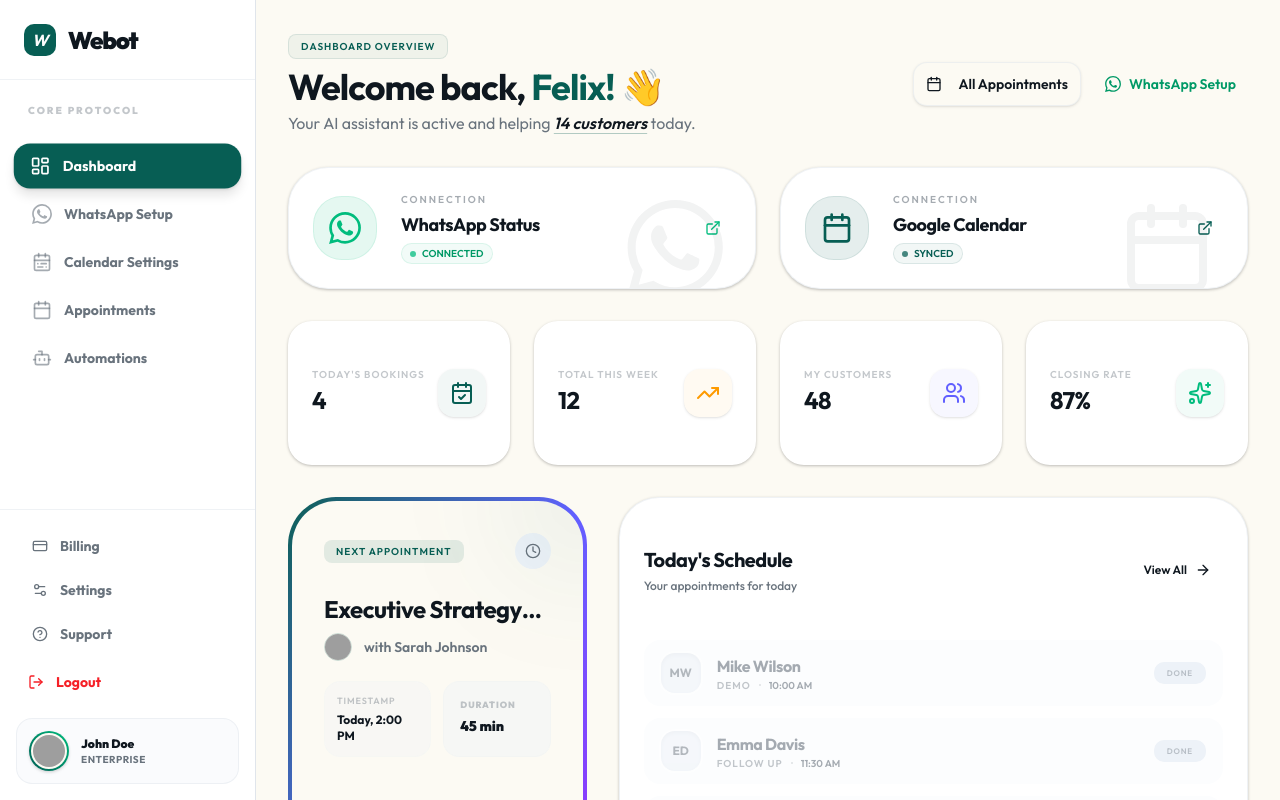
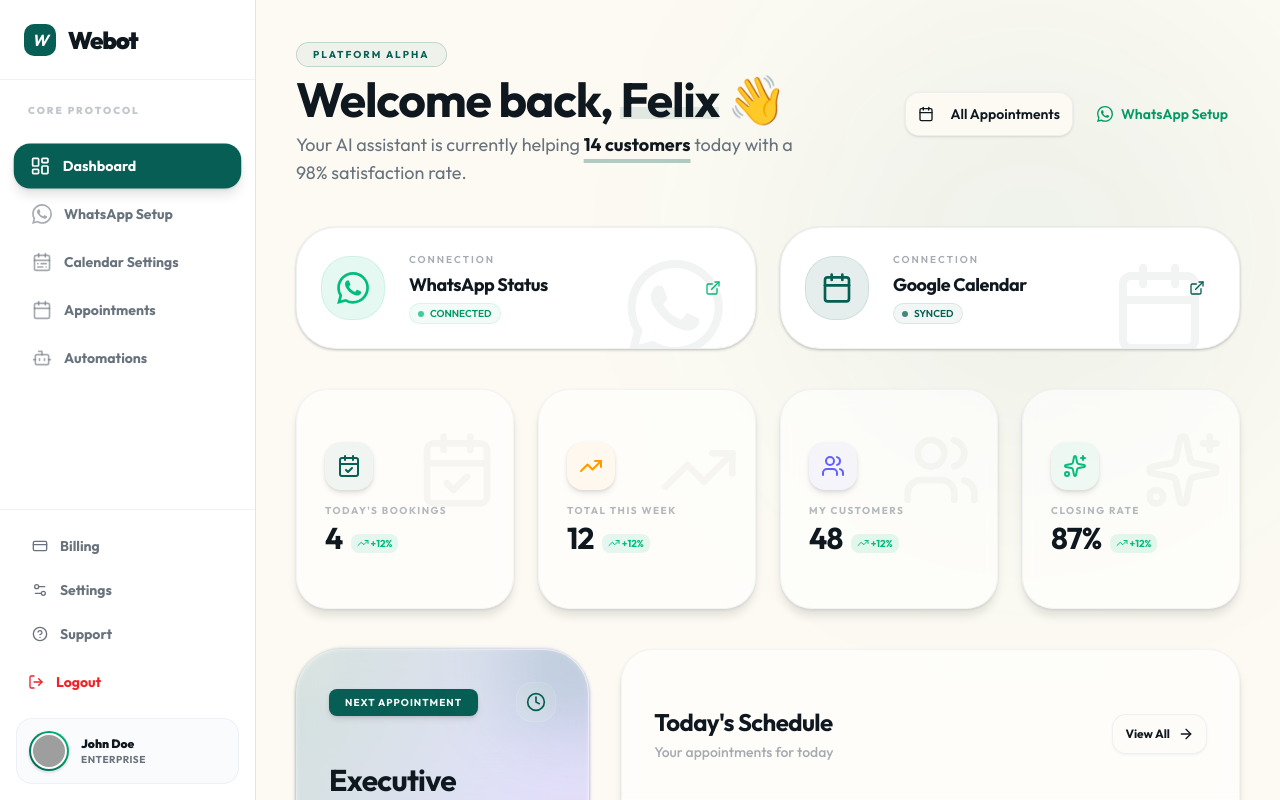
Before and after one commit to Lordevs/webot-frontend, a Next.js app: page /dashboard in a window 1280 px wide. Built offline with nearby package versions, Linux system fonts and the light colour scheme; grey boxes are pictures that could not be loaded.

Commit message:
feat: implement dashboard overview page with stat cards, next appointment, operational timeline, and quick actions.

```diff
--- a/src/components/platform/dashboard/dashboard-overview.tsx
+++ b/src/components/platform/dashboard/dashboard-overview.tsx
@@ -128,24 +128,33 @@ const DashboardOverview = () => {
       initial="hidden"
       animate="visible"
       variants={containerVariants}
-      className="max-w-7xl mx-auto space-y-8 p-4 lg:p-8">
+      className="max-w-7xl mx-auto space-y-10 p-6 lg:p-10 relative">
+      {/* Background Ornament */}
+      <div className="absolute top-0 right-0 -z-10 w-[500px] h-[500px] bg-primary/5 rounded-full blur-[120px] pointer-events-none" />
+      <div className="absolute bottom-0 left-0 -z-10 w-[300px] h-[300px] bg-indigo-500/5 rounded-full blur-[100px] pointer-events-none" />
+
       {/* Page Header */}
-      <div className="flex flex-col lg:flex-row lg:items-center lg:justify-between gap-6">
-        <motion.div variants={itemVariants} className="space-y-1">
+      <div className="flex flex-col lg:flex-row lg:items-center lg:justify-between gap-8">
+        <motion.div variants={itemVariants} className="space-y-2">
           <Badge
             variant="outline"
-            className="mb-2 bg-primary/5 border-primary/10 text-primary font-semibold uppercase tracking-widest text-[10px] px-3 py-1">
-            Dashboard Overview
+            className="bg-primary/5 border-primary/20 text-primary font-bold uppercase tracking-[0.2em] text-[10px] px-4 py-1 rounded-full">
+            Platform Alpha
           </Badge>
-          <h1 className="text-3xl lg:text-4xl font-bold tracking-tight text-foreground">
-            Welcome back, <span className="text-primary">Felix!</span> 👋
+          <h1 className="text-4xl lg:text-5xl font-bold tracking-tight text-foreground">
+            Welcome back,{" "}
+            <span className="relative inline-block">
+              Felix
+              <span className="absolute bottom-1 left-0 w-full h-3 bg-primary/10 -z-10" />
+            </span>{" "}
+            👋
           </h1>
-          <p className="text-muted-foreground text-base">
-            Your AI assistant is active and helping{" "}
-            <span className="text-foreground font-semibold italic underline decoration-primary/30 underline-offset-4">
+          <p className="text-muted-foreground text-lg max-w-lg">
+            Your AI assistant is currently helping{" "}
+            <span className="text-foreground font-bold underline decoration-primary/30 underline-offset-8 decoration-4">
               14 customers
             </span>{" "}
-            today.
+            today with a 98% satisfaction rate.
           </p>
         </motion.div>
 
--- a/src/components/platform/dashboard/next-appointment.tsx
+++ b/src/components/platform/dashboard/next-appointment.tsx
@@ -22,59 +22,67 @@ export const NextAppointmentCard = ({
   variants,
 }: NextAppointmentProps) => (
   <motion.div variants={variants} className="lg:col-span-1">
-    <div className="h-full relative p-1 bg-linear-to-br from-primary via-indigo-500 to-purple-600 rounded-[3rem] shadow-3xl shadow-primary/10">
-      <div className="bg-background dark:bg-zinc-950 h-full rounded-[2.8rem] p-8 flex flex-col relative overflow-hidden group">
-        <div className="absolute top-0 right-0 w-32 h-32 bg-primary/10 rounded-full blur-3xl -mr-16 -mt-16 group-hover:scale-150 transition-transform duration-700" />
+    <div className="h-full relative group">
+      {/* Dynamic Glow Background */}
+      <div className="absolute inset-0 bg-linear-to-br from-primary/30 via-indigo-500/30 to-purple-600/30 blur-[2px] rounded-[3rem] -z-10 group-hover:blur-xs transition-all duration-700" />
 
-        <div className="flex items-center justify-between mb-6">
-          <Badge className="bg-primary/10 text-primary border-none font-semibold text-[10px] uppercase px-3 py-1 tracking-widest">
+      <div className="bg-card/40 backdrop-blur-xl border border-white/10 h-full rounded-[2.8rem] p-8 flex flex-col relative overflow-hidden shadow-2xl shadow-primary/5">
+        {/* Animated Corner Ornament */}
+        <div className="absolute -top-12 -right-12 w-32 h-32 bg-primary/20 rounded-full blur-2xl group-hover:scale-150 transition-transform duration-700" />
+
+        <div className="flex items-center justify-between mb-10">
+          <Badge className="bg-primary text-primary-foreground border-none font-bold text-[10px] uppercase px-4 py-1.5 tracking-widest shadow-lg shadow-primary/20">
             Next Appointment
           </Badge>
-          <div className="w-9 h-9 rounded-full bg-muted flex items-center justify-center">
-            <Clock className="w-4 h-4 text-muted-foreground" />
+          <div className="w-10 h-10 rounded-2xl bg-white/5 border border-white/10 flex items-center justify-center backdrop-blur-md">
+            <Clock className="w-5 h-5 text-primary" />
           </div>
         </div>
 
-        <div className="flex-1 space-y-5">
-          <div>
-            <h3 className="text-2xl font-bold tracking-tight mb-2 line-clamp-1">
+        <div className="flex-1 space-y-8">
+          <div className="space-y-3">
+            <h3 className="text-3xl font-bold tracking-tight text-foreground leading-tight">
               {appointment.title}
             </h3>
-            <div className="flex items-center gap-3">
+            <div className="flex items-center gap-3 p-2 pr-4 rounded-2xl bg-white/5 border border-white/5 w-fit">
               <img
                 src={appointment.avatar}
                 alt=""
-                className="w-7 h-7 rounded-full border border-primary/20"
+                className="w-8 h-8 rounded-full border-2 border-primary/30"
               />
-              <p className="text-muted-foreground font-semibold text-sm">
+              <p className="text-muted-foreground font-bold text-sm tracking-tight">
                 with {appointment.customer}
               </p>
             </div>
           </div>
 
-          <div className="grid grid-cols-2 gap-3">
-            <div className="p-3 rounded-2xl bg-muted/30 border border-border/10 space-y-1">
-              <p className="text-[9px] font-semibold uppercase tracking-widest text-muted-foreground/40">
-                Timestamp
+          <div className="grid grid-cols-2 gap-4">
+            <div className="p-4 rounded-3xl bg-white/5 border border-white/10 flex flex-col gap-1 hover:bg-white/10 transition-colors">
+              <p className="text-[9px] font-bold uppercase tracking-[0.2em] text-primary/60">
+                Date & Time
               </p>
-              <p className="font-bold text-xs">
+              <p className="font-bold text-sm text-foreground">
                 {appointment.date}, {appointment.time}
               </p>
             </div>
-            <div className="p-4 rounded-2xl bg-muted/40 border border-border/10 space-y-1">
-              <p className="text-[9px] font-black uppercase tracking-widest text-muted-foreground/40">
+            <div className="p-4 rounded-3xl bg-white/5 border border-white/10 flex flex-col gap-1 hover:bg-white/10 transition-colors">
+              <p className="text-[9px] font-bold uppercase tracking-[0.2em] text-primary/60">
                 Duration
               </p>
-              <p className="font-black text-sm">{appointment.duration}</p>
+              <p className="font-bold text-sm text-foreground">
+                {appointment.duration}
+              </p>
             </div>
           </div>
         </div>
 
-        <div className="mt-8 pt-6 border-t border-border/10">
-          <Button className="w-full h-12 rounded-xl font-semibold uppercase tracking-wider shadow-lg shadow-primary/10 flex items-center gap-2 group">
-            <Video className="w-4 h-4" />
+        <div className="mt-10 pt-8 border-t border-white/5">
+          <Button className="w-full h-14 rounded-2xl font-bold uppercase tracking-widest shadow-2xl shadow-primary/40 bg-primary hover:bg-primary/90 text-primary-foreground gap-3 transition-all active:scale-95 group/btn">
+            <div className="w-8 h-8 rounded-xl bg-white/20 flex items-center justify-center">
+              <Video className="w-4 h-4" />
+            </div>
             Join Meeting
-            <ArrowRight className="w-3 h-3 ml-auto transition-transform group-hover:translate-x-1" />
+            <ArrowRight className="w-4 h-4 ml-auto transition-transform group-hover/btn:translate-x-1" />
           </Button>
         </div>
       </div>
--- a/src/components/platform/dashboard/operational-timeline.tsx
+++ b/src/components/platform/dashboard/operational-timeline.tsx
@@ -33,63 +33,63 @@ export const OperationalTimeline = ({
   variants,
 }: OperationalTimelineProps) => (
   <motion.div variants={variants} className="lg:col-span-2">
-    <Card className="h-full border border-border/50 shadow-2xl shadow-black/2 rounded-[2.5rem] overflow-hidden flex flex-col">
-      <CardHeader className="p-6 pb-2">
+    <Card className="h-full border border-border/40 bg-card/60 backdrop-blur-sm shadow-xl shadow-black/2 rounded-4xl overflow-hidden flex flex-col">
+      <CardHeader className="p-8 pb-4 border-b border-border/10">
         <div className="flex items-center justify-between">
           <div className="space-y-1">
-            <CardTitle className="text-xl font-bold tracking-tight">
+            <CardTitle className="text-2xl font-bold tracking-tight text-foreground">
               Today's Schedule
             </CardTitle>
-            <CardDescription className="font-medium text-xs">
+            <CardDescription className="font-medium text-sm text-muted-foreground/60">
               Your appointments for today
             </CardDescription>
           </div>
           <Button
-            variant="ghost"
-            className="h-9 px-3 rounded-xl font-semibold text-xs gap-2"
+            variant="outline"
+            className="h-10 px-4 rounded-xl font-bold text-xs gap-2 border-border/50 bg-background/50 backdrop-blur-md hover:bg-primary hover:text-primary-foreground transition-all duration-300"
             asChild>
             <Link href={ROUTES.PLATFORM.APPOINTMENTS}>
               View All
-              <ArrowRight className="w-3 h-3" />
+              <ArrowRight className="w-3" />
             </Link>
           </Button>
         </div>
       </CardHeader>
-      <CardContent className="p-6 pt-2 flex-1">
-        <div className="space-y-3">
+      <CardContent className="p-8 pt-6 flex-1">
+        <div className="space-y-4">
           {appointments.map((apt) => (
             <div
               key={apt.id}
-              className="group flex items-center justify-between p-3 px-4 rounded-2xl bg-muted/20 border border-transparent hover:border-border transition-all duration-300">
-              <div className="flex items-center gap-4">
+              className="group flex items-center justify-between p-4 px-5 rounded-3xl bg-muted/10 border border-transparent hover:border-primary/10 hover:bg-white/2 hover:shadow-lg hover:shadow-black/5 transition-all duration-300 pointer-events-auto">
+              <div className="flex items-center gap-5">
                 <div
                   className={cn(
-                    "w-10 h-10 rounded-xl flex items-center justify-center text-xs font-bold ring-2 ring-offset-2 ring-transparent transition-all",
+                    "w-12 h-12 rounded-2xl flex items-center justify-center text-sm font-bold ring-4 ring-offset-2 ring-transparent transition-all duration-500",
                     apt.status === "completed"
-                      ? "bg-muted text-muted-foreground opacity-50 shadow-inner"
-                      : "bg-primary/10 text-primary shadow-lg shadow-primary/5 ring-primary/5",
+                      ? "bg-muted/40 text-muted-foreground/40"
+                      : "bg-primary/10 text-primary shadow-xl shadow-primary/5 ring-primary/5 group-hover:scale-110",
                   )}>
                   {apt.customer
                     .split(" ")
                     .map((n) => n[0])
                     .join("")}
                 </div>
-                <div className="space-y-0">
+                <div className="space-y-0.5">
                   <p
                     className={cn(
-                      "font-bold tracking-tight text-base",
+                      "font-bold tracking-tight text-lg transition-colors",
                       apt.status === "completed"
-                        ? "text-muted-foreground/60"
-                        : "text-foreground",
+                        ? "text-muted-foreground/40"
+                        : "text-foreground group-hover:text-primary",
                     )}>
                     {apt.customer}
                   </p>
-                  <div className="flex items-center gap-2">
-                    <span className="text-[10px] font-semibold text-muted-foreground uppercase tracking-widest opacity-40">
+                  <div className="flex items-center gap-3">
+                    <span className="text-[11px] font-bold text-muted-foreground/40 uppercase tracking-widest">
                       {apt.type}
                     </span>
-                    <span className="w-0.5 h-0.5 rounded-full bg-muted-foreground opacity-20" />
-                    <span className="text-[10px] font-semibold text-muted-foreground/60">
+                    <span className="w-1 h-1 rounded-full bg-primary/20" />
+                    <span className="text-[11px] font-bold text-primary/60">
                       {apt.time}
                     </span>
                   </div>
@@ -98,10 +98,10 @@ export const OperationalTimeline = ({
               <Badge
                 variant="outline"
                 className={cn(
-                  "rounded-lg px-3 py-1 font-semibold uppercase text-[8px] tracking-widest transition-all",
+                  "rounded-full px-4 py-1.5 font-bold uppercase text-[9px] tracking-widest transition-all",
                   apt.status === "completed"
-                    ? "bg-muted text-muted-foreground/40 border-transparent"
-                    : "bg-emerald-500/10 text-emerald-600 border-emerald-500/10",
+                    ? "bg-muted/10 text-muted-foreground/30 border-transparent shadow-inner"
+                    : "bg-emerald-500/5 text-emerald-500 border-emerald-500/20 shadow-lg shadow-emerald-500/5",
                 )}>
                 {apt.status === "completed" ? "Done" : "Upcoming"}
               </Badge>
--- a/src/components/platform/dashboard/stats-cards.tsx
+++ b/src/components/platform/dashboard/stats-cards.tsx
@@ -3,7 +3,7 @@
 import { Card, CardContent } from "@/components/ui/card";
 import { cn } from "@/lib/utils";
 import { motion } from "framer-motion";
-import { LucideIcon } from "lucide-react";
+import { LucideIcon, TrendingUp } from "lucide-react";
 
 interface StatProps {
   label: string;
@@ -25,24 +25,36 @@ export const StatCard = ({
   variants,
 }: StatProps) => (
   <motion.div variants={variants}>
-    <Card className="border-0 shadow-2xl shadow-black/2 rounded-3xl overflow-hidden hover:translate-y-[-4px] transition-all duration-300">
-      <CardContent className="p-6">
-        <div className="flex items-center justify-between">
-          <div className="space-y-1">
-            <p className="text-[10px] font-semibold uppercase tracking-widest text-muted-foreground/40 leading-none">
-              {label}
-            </p>
-            <p className="text-2xl font-bold tracking-tight">
-              {value}
-              {suffix || ""}
-            </p>
-          </div>
+    <Card className="group border border-border/40 bg-card/60 backdrop-blur-sm shadow-xl shadow-black/2 rounded-4xl overflow-hidden hover:border-primary/20 hover:shadow-primary/5 transition-all duration-500">
+      <CardContent className="p-7 relative">
+        {/* Subtle Background Pattern */}
+        <div className="absolute top-0 right-0 p-4 opacity-[0.03] group-hover:scale-125 transition-transform duration-700">
+          <Icon className="w-20 h-20" />
+        </div>
+
+        <div className="flex flex-col gap-4">
           <div
             className={cn(
-              "w-12 h-12 rounded-2xl flex items-center justify-center shrink-0 shadow-sm",
+              "w-12 h-12 rounded-2xl flex items-center justify-center shrink-0 shadow-lg shadow-black/5 ring-1 ring-white/10",
               bg,
             )}>
             <Icon className={cn("w-6 h-6", color)} />
+          </div>
+
+          <div className="space-y-1 relative z-10">
+            <p className="text-[10px] font-bold uppercase tracking-[0.15em] text-muted-foreground/50 leading-none">
+              {label}
+            </p>
+            <div className="flex items-baseline gap-2">
+              <p className="text-3xl font-bold tracking-tight text-foreground">
+                {value}
+                {suffix || ""}
+              </p>
+              <span className="text-[10px] font-bold text-emerald-500 flex items-center bg-emerald-500/10 px-1.5 py-0.5 rounded-md">
+                <TrendingUp className="w-3 h-3 mr-0.5" />
+                +12%
+              </span>
+            </div>
           </div>
         </div>
       </CardContent>
```
Also changed, not shown: src/components/platform/dashboard/quick-actions.tsx (+11 -7 lines).
